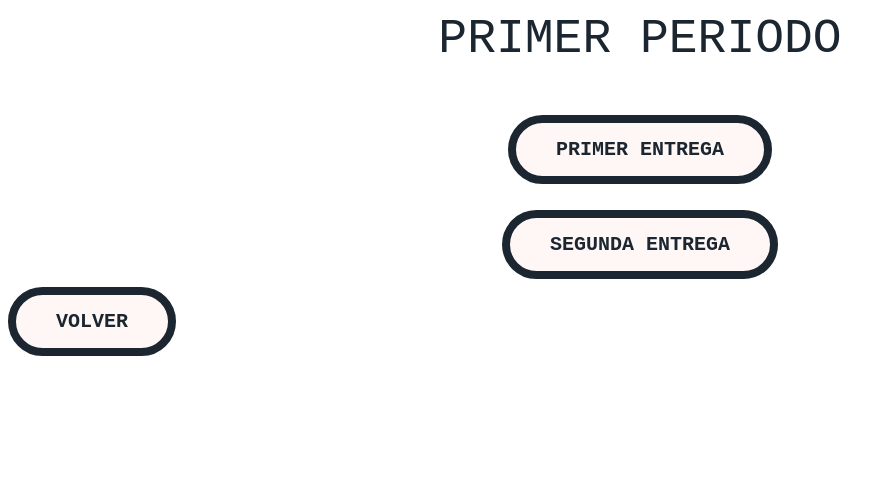
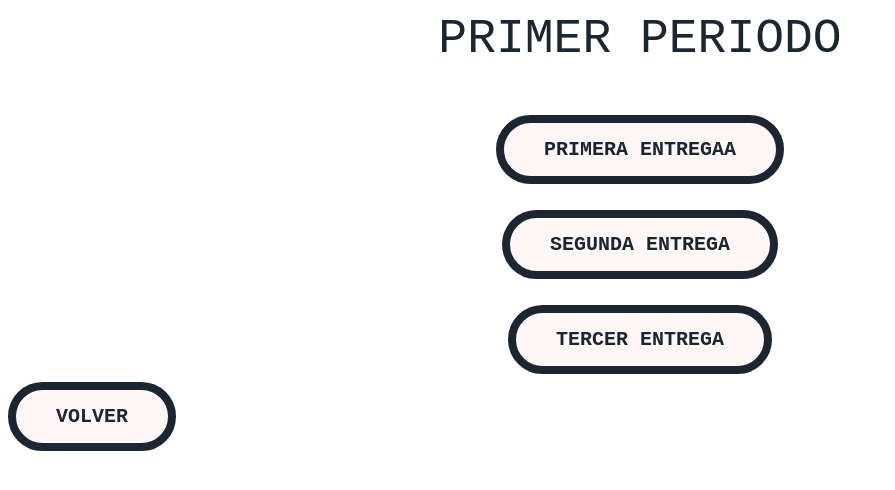
Before and after one commit to Susanacas12/trabajostec, a plain HTML site: page primerp.html in a window 1280 px wide. Shown: the whole page, without its empty margins (0-895 px from the left). Drawn offline with Linux system fonts and the light colour scheme.

Commit message:
Update primerp.html

```diff
--- a/primerp.html
+++ b/primerp.html
@@ -10,11 +10,16 @@
 
 		<center>
 				<br> <br><br><br>
-		 <font face="Courier New"><a class="pt" href="trabajo1.html" >PRIMER ENTREGA</a></font>		</a>
+		 <font face="Courier New"><a class="pt" href="trabajo1.html" >PRIMERA ENTREGAA</a></font>		</a>
 
 		 <br><br><br><br><br>
 
 		 <font face="Courier New"><a class="st" href="trabaj2.html" >SEGUNDA ENTREGA</a></font>		</a>
+	          <br><br><br><br><br>
+
+		 <font face="Courier New"><a class="st" href="semn6.html" >TERCER ENTREGA</a></font>		</a>
+
+
 
 
 
```
